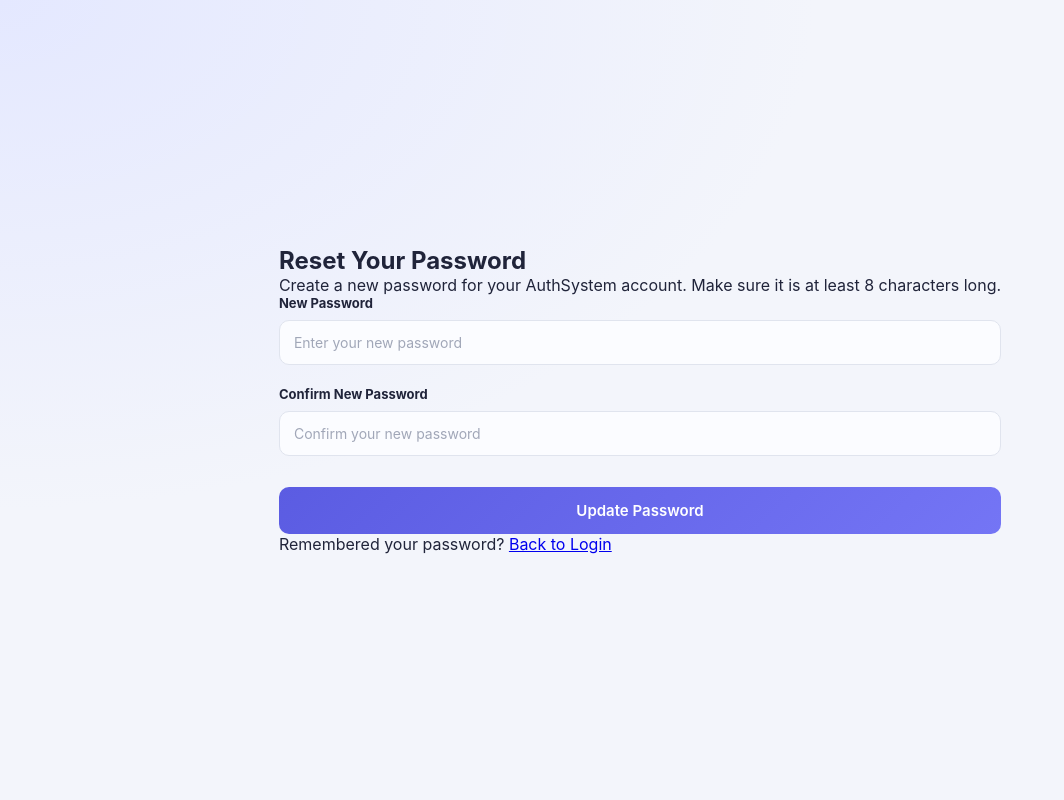
After one commit to 1sthembisozungu/authsystem, a Flask app: template templates/reset_password.html in a window 1280 px wide. The commit adds this page. Shown: the whole page, without its empty margins (0-1064 px from the left). Run offline with Flask 3, Linux system fonts and the light colour scheme; the template is opened without the code that fills it, so the values that code supplies are empty.

Commit message:
Implement password reset and recovery functionality

```diff
--- a/app.py
+++ b/app.py
@@ -28,6 +28,7 @@ app.config["MAIL_PORT"] = int(os.getenv("MAIL_PORT"))
 app.config["MAIL_USERNAME"] = os.getenv("MAIL_USERNAME")
 app.config["MAIL_PASSWORD"] = os.getenv("MAIL_PASSWORD")
 app.config["MAIL_USE_TLS"] = os.getenv("MAIL_USE_TLS") == "True"
+app.config["MAIL_DEFAULT_SENDER"] = os.getenv("MAIL_USERNAME")
 
 mail = Mail(app)
 
@@ -326,10 +327,185 @@ def logout():
 
     return redirect(url_for("login"))
 
+# if __name__ == "__main__":
+#     app.run(debug=True)
 
-@app.route("/forgot-password")
+@app.route("/forgot-password", methods=["GET", "POST"])
 def forgot_password():
-    return "Forgot password page coming soon"
+    if request.method == "POST":
+        email = request.form.get("email", "").strip().lower()
+
+        # Always show the same message to protect account privacy.
+        confirmation_message = (
+            "If an account exists with that email, "
+            "you will receive a password reset link."
+        )
+
+        if not email:
+            flash("Please enter your email address.")
+            return redirect(url_for("forgot_password"))
+
+        connection = get_db_connection()
+
+        try:
+            with connection.cursor() as cursor:
+                cursor.execute(
+                    """
+                    SELECT id, email
+                    FROM users
+                    WHERE LOWER(email) = LOWER(%s)
+                    """,
+                    (email,)
+                )
+                user = cursor.fetchone()
+
+                if user:
+                    user_id, account_email = user
+
+                    # Generate a secure, unpredictable token. Hard-to-guess toekn
+                    reset_token = secrets.token_urlsafe(32)
+                    #sets the expiry time
+                    reset_expiry = datetime.now() + timedelta(minutes=30)
+
+                    cursor.execute(
+                        """
+                        UPDATE users
+                        SET reset_token = %s,
+                            reset_token_expiry = %s
+                        WHERE id = %s
+                        """,
+                        (reset_token, reset_expiry, user_id)
+                    )
+
+            connection.commit()
+
+        except Exception:
+            connection.rollback()
+            app.logger.exception("Failed to create a password reset token")
+            flash("Something went wrong. Please try again.")
+            return redirect(url_for("forgot_password"))
+
+        finally:
+            connection.close()
+
+        # Send the reset email after saving the token.
+        if user:
+            reset_url = url_for(
+                "reset_password",
+                token=reset_token,
+                _external=True
+            )
+
+            message = Message(
+                subject="Reset your AuthSystem password",
+                sender=app.config["MAIL_USERNAME"],
+                recipients=[account_email]
+            )
+
+            message.body = (
+                "We received a request to reset your AuthSystem password.\n\n"
+                f"Use this link to choose a new password:\n{reset_url}\n\n"
+                "This link expires in 30 minutes and can only be used once.\n"
+                "If you did not request this reset, you can ignore this email."
+            )
+
+            try:
+                mail.send(message)
+            except Exception:
+                app.logger.exception("Failed to send the password reset email")
+
+        flash(confirmation_message)
+        return redirect(url_for("login"))
+
+    return render_template("forgot_password.html")
+
+
+# if __name__ == "__main__":
+#     app.run(debug=True)
+
+
+
+@app.route("/reset-password/<token>", methods=["GET", "POST"])
+def reset_password(token):
+    connection = get_db_connection()
+
+    try:
+        with connection.cursor() as cursor:
+            cursor.execute(
+                """
+                SELECT id, reset_token_expiry
+                FROM users
+                WHERE reset_token = %s
+                """,
+                (token,)
+            )
+            user = cursor.fetchone()
+    finally:
+        connection.close()
+
+    # Reject missing, expired, or already-used tokens.
+    if not user:
+        flash("This password reset link is invalid or has expired.")
+        return redirect(url_for("forgot_password"))
+
+    user_id, reset_expiry = user
+
+    if not reset_expiry or reset_expiry <= datetime.now():
+        flash("This password reset link is invalid or has expired.")
+        return redirect(url_for("forgot_password"))
+
+    if request.method == "POST":
+        password = request.form.get("password", "")
+        confirm_password = request.form.get("confirm_password", "")
+
+        if len(password) < 8:
+            flash("Your password must be at least 8 characters long.")
+            return render_template("reset_password.html", token=token)
+
+        if password != confirm_password:
+            flash("The passwords do not match.")
+            return render_template("reset_password.html", token=token)
+
+        password_hash = generate_password_hash(password)
+
+        connection = get_db_connection()
+
+        try:
+            with connection.cursor() as cursor:
+                # Check the token and expiry again before changing the password.
+                cursor.execute(
+                    """
+                    UPDATE users
+                    SET password_hash = %s,
+                        reset_token = NULL,
+                        reset_token_expiry = NULL
+                    WHERE id = %s
+                      AND reset_token = %s
+                      AND reset_token_expiry > %s
+                    """,
+                    (password_hash, user_id, token, datetime.now())
+                )
+
+                if cursor.rowcount != 1:
+                    connection.rollback()
+                    flash("This password reset link is invalid or has expired.")
+                    return redirect(url_for("forgot_password"))
+
+            connection.commit()
+
+        except Exception:
+            connection.rollback()
+            app.logger.exception("Failed to reset password")
+            flash("Something went wrong. Please try again.")
+            return redirect(url_for("forgot_password"))
+
+        finally:
+            connection.close()
+
+        flash("Your password has been reset successfully. Please log in.")
+        return redirect(url_for("login"))
+
+    return render_template("reset_password.html", token=token)
 
 
 @app.route("/test-db")
@@ -346,10 +522,6 @@ def test_db():
 
 
 
-# @app.route("/register", methods=["GET", "POST"])
-# def register():
-#     # all the registration code...
-#     ...
 
 
 @app.route("/verify/<token>")
--- a/static/css/auth.css
+++ b/static/css/auth.css
@@ -99,6 +99,38 @@ body {
     font-size: 14px;
     outline: none;
     transition: border-color 0.2s, box-shadow 0.2s;
+}
+
+
+.auth-btn {
+    width: 100%;
+    padding: 14px 18px;
+    margin-top: 10px;
+    border: none;
+    border-radius: 10px;
+    background: linear-gradient(135deg, #5b5ce2, #7475f5);
+    color: #ffffff;
+    font-size: 15px;
+    font-weight: 600;
+    font-family: inherit;
+    cursor: pointer;
+    transition: all 0.25s ease;
+}
+
+.auth-btn:hover {
+    background: linear-gradient(135deg, #4849c8, #6263e8);
+    transform: translateY(-2px);
+    box-shadow: 0 6px 15px rgba(91, 92, 226, 0.25);
+}
+
+.auth-btn:active {
+    transform: translateY(0);
+    box-shadow: none;
+}
+
+.auth-btn:focus-visible {
+    outline: 3px solid rgba(91, 92, 226, 0.3);
+    outline-offset: 3px;
 }
 
 .form-group input::placeholder {
--- /dev/null
+++ b/templates/reset_password.html
@@ -0,0 +1,65 @@
+<!DOCTYPE html>
+<html lang="en">
+
+<head>
+    <meta charset="UTF-8">
+    <meta name="viewport" content="width=device-width, initial-scale=1.0">
+    <title>Reset Password - AuthSystem</title>
+    <link rel="stylesheet" href="{{ url_for('static', filename='css/auth.css') }}">
+</head>
+
+<body>
+
+    <main class="auth-container">
+        <section class="auth-card">
+
+            <h1>Reset Your Password</h1>
+
+            <p>
+                Create a new password for your AuthSystem account.
+                Make sure it is at least 8 characters long.
+            </p>
+
+            {% with messages = get_flashed_messages() %}
+            {% if messages %}
+            <div class="flash-messages" role="status">
+                {% for message in messages %}
+                <p>{{ message }}</p>
+                {% endfor %}
+            </div>
+            {% endif %}
+            {% endwith %}
+
+            <form action="{{ url_for('reset_password', token=token) }}" method="POST">
+
+                <div class="form-group">
+                    <label for="password">New Password</label>
+
+                    <input type="password" id="password" name="password" placeholder="Enter your new password"
+                        autocomplete="new-password" minlength="8" required>
+                </div>
+
+                <div class="form-group">
+                    <label for="confirm_password">Confirm New Password</label>
+
+                    <input type="password" id="confirm_password" name="confirm_password"
+                        placeholder="Confirm your new password" autocomplete="new-password" minlength="8" required>
+                </div>
+
+                <button type="submit" class="auth-btn">
+                    Update Password
+                </button>
+
+            </form>
+
+            <p class="auth-footer">
+                Remembered your password?
+                <a href="{{ url_for('login') }}">Back to Login</a>
+            </p>
+
+        </section>
+    </main>
+
+</body>
+
+</html>
```
Also changed, not shown: templates/forgot_password.html (added, +59 -0 lines).
